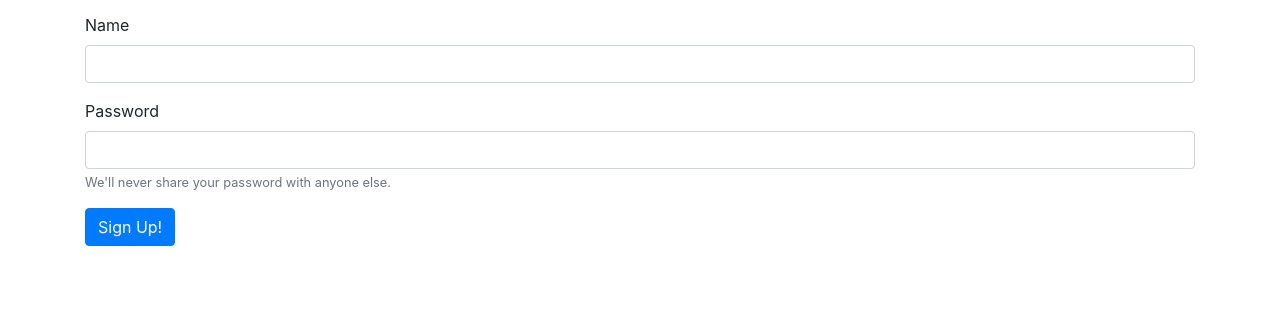
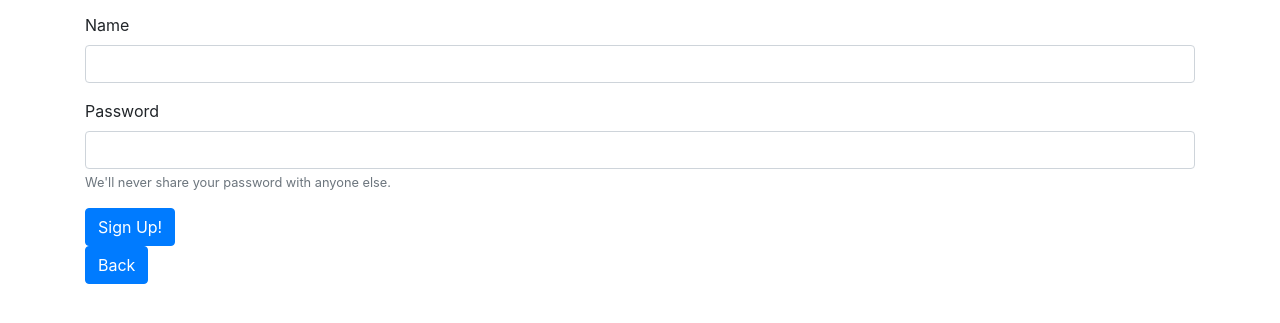
Before and after one commit to abellsk/Hypeaholic, a plain HTML site: page signup.html in a window 1280 px wide. Shown: the part 109-432 px from the top of the page. Drawn offline with nearby package versions, Linux system fonts and the light colour scheme.

Commit message:
created a back button for signup.html

```diff
--- a/signup.html
+++ b/signup.html
@@ -33,6 +33,7 @@
           </div>
           <input type="submit" value="Sign Up!" class="btn btn-primary" id="contact-submit">
       </form>
+      <a href="index.html"><button class="btn btn-primary">Back</button></a>
     </div>
   </div><!-- end add container -->
 
```
